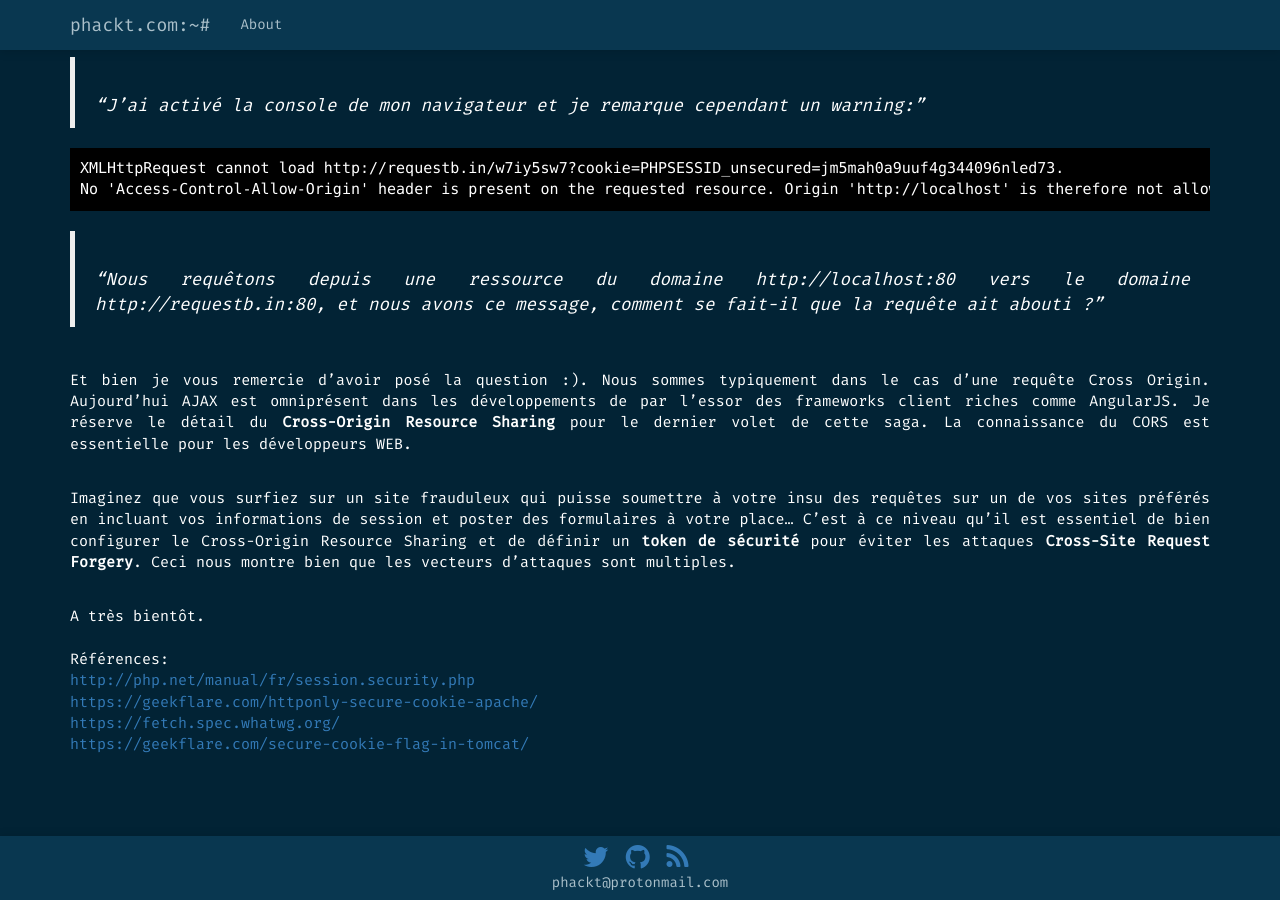
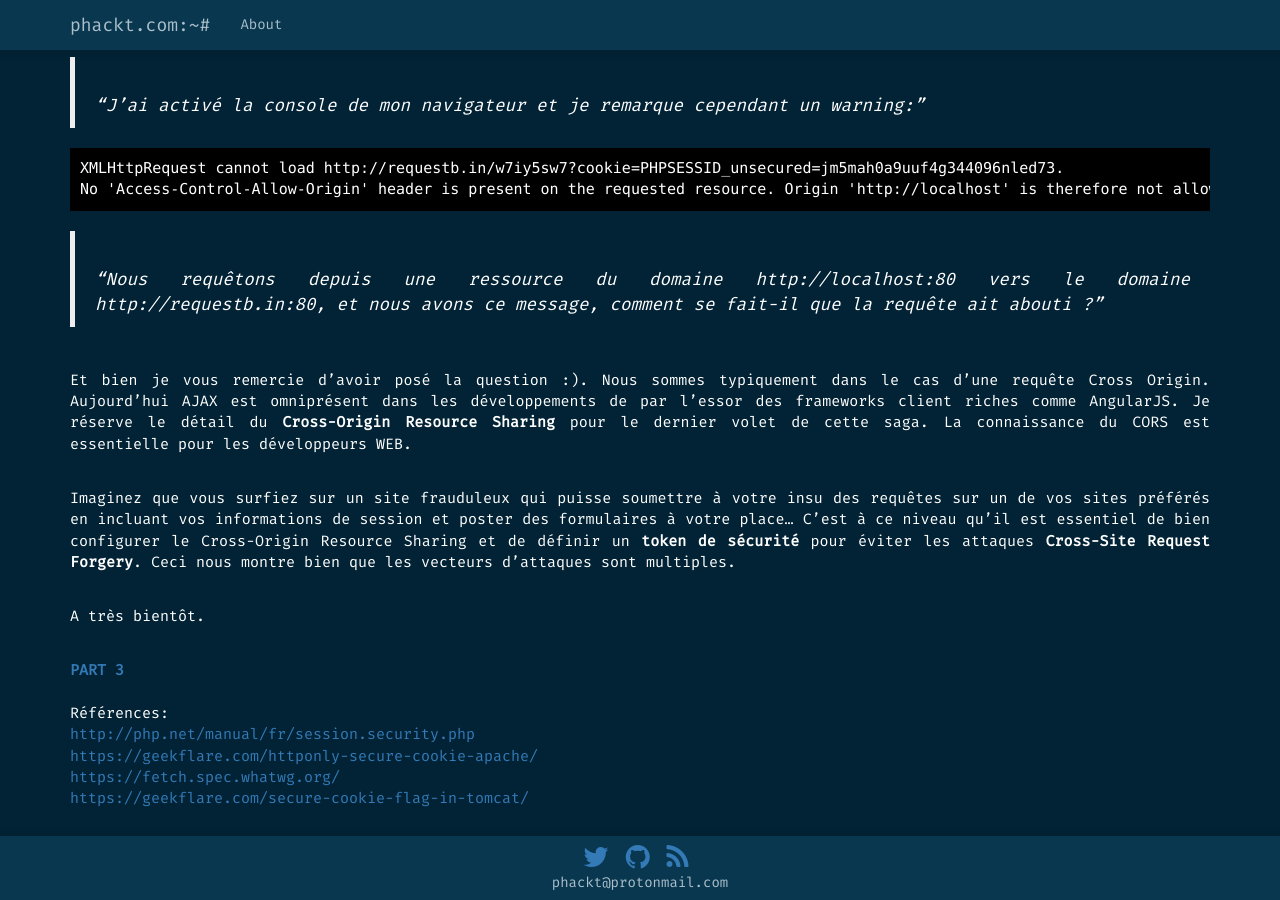
Before and after one commit to phackt/phackt.github.io, a Jekyll site: the page built from _posts/2016-08-15-xss-cors-csrf-partie-2-xss-cookies-session.markdown, in a window 1280 px wide and 900 px high, scrolled down 4009 px. Built offline with Jekyll 4.4.1, drawn with Linux system fonts in a browser that asks for light colours; nearby versions of some CDN libraries; some web fonts are replaced; comment, search, counter and statistics services are not loaded.

Commit message:
Update 2016-08-15-xss-cors-csrf-partie-2-xss-cookies-session.markdown

```diff
--- a/_posts/2016-08-15-xss-cors-csrf-partie-2-xss-cookies-session.markdown
+++ b/_posts/2016-08-15-xss-cors-csrf-partie-2-xss-cookies-session.markdown
@@ -135,6 +135,8 @@ Et bien je vous remercie d’avoir posé la question :). Nous sommes typiquement
 Imaginez que vous surfiez sur un site frauduleux qui puisse soumettre à votre insu des requêtes sur un de vos sites préférés en incluant vos informations de session et poster des formulaires à votre place... C’est à ce niveau qu’il est essentiel de bien configurer le Cross-Origin Resource Sharing et de définir un **token de sécurité** pour éviter les attaques **Cross-Site Request Forgery**. Ceci nous montre bien que les vecteurs d'attaques sont multiples.
 
 A très bientôt.
+
+**[PART 3](https://phackt.com/xss-cors-csrf-partie-3-cors-csrf)**
 <br />
 <br />
 Références:
```
